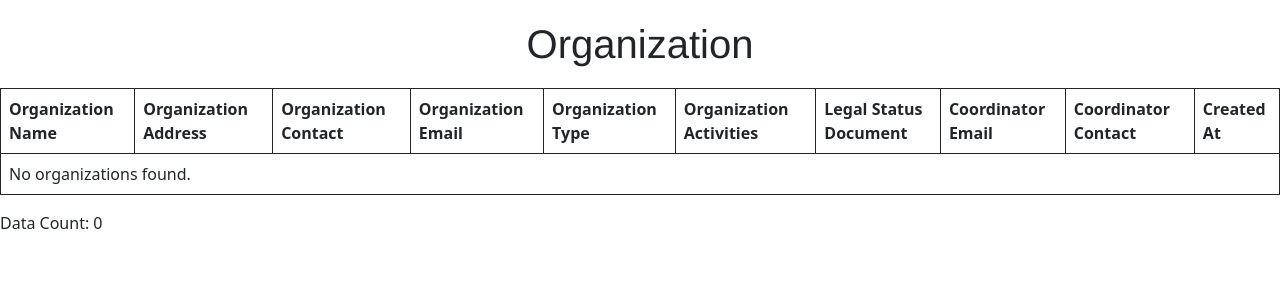
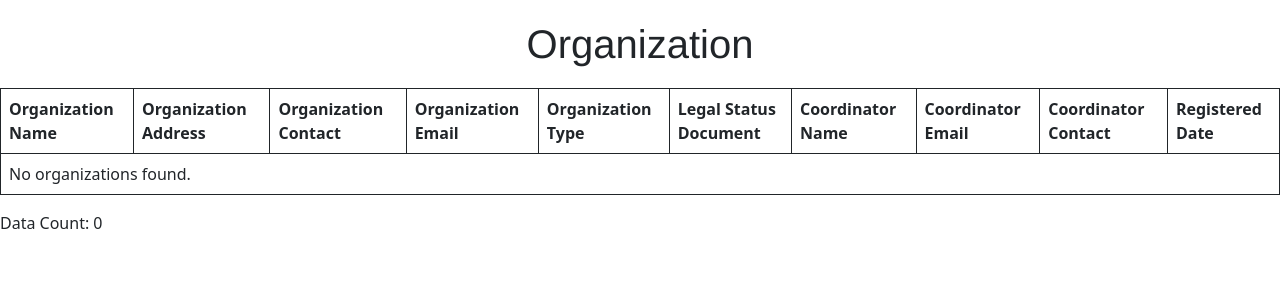
Before and after one commit to urbanmorph/rideschool, a Python web app: template altmo_rideschool/templates/organization_admin.html in a window 1280 px wide. Shown: the part 100-400 px from the top of the page. Run offline with Jinja, Linux system fonts and the light colour scheme; the template is opened without the code that fills it, so the values that code supplies are empty.

Commit message:
changed the orger of the table head

```diff
--- a/altmo_rideschool/templates/organization_admin.html
+++ b/altmo_rideschool/templates/organization_admin.html
@@ -57,11 +57,12 @@
                 <th>Organization Contact</th>
                 <th>Organization Email</th>
                 <th>Organization Type</th>
-                <th>Organization Activities</th>
+              <!-- <th>Organization Activities</th>-->
                 <th>Legal Status Document</th>
+                <th>Coordinator Name</th>
                 <th>Coordinator Email</th>
                 <th>Coordinator Contact</th>
-                <th>Created At</th>
+                <th>Registered Date</th>
 
             </tr>
         </thead>
```
